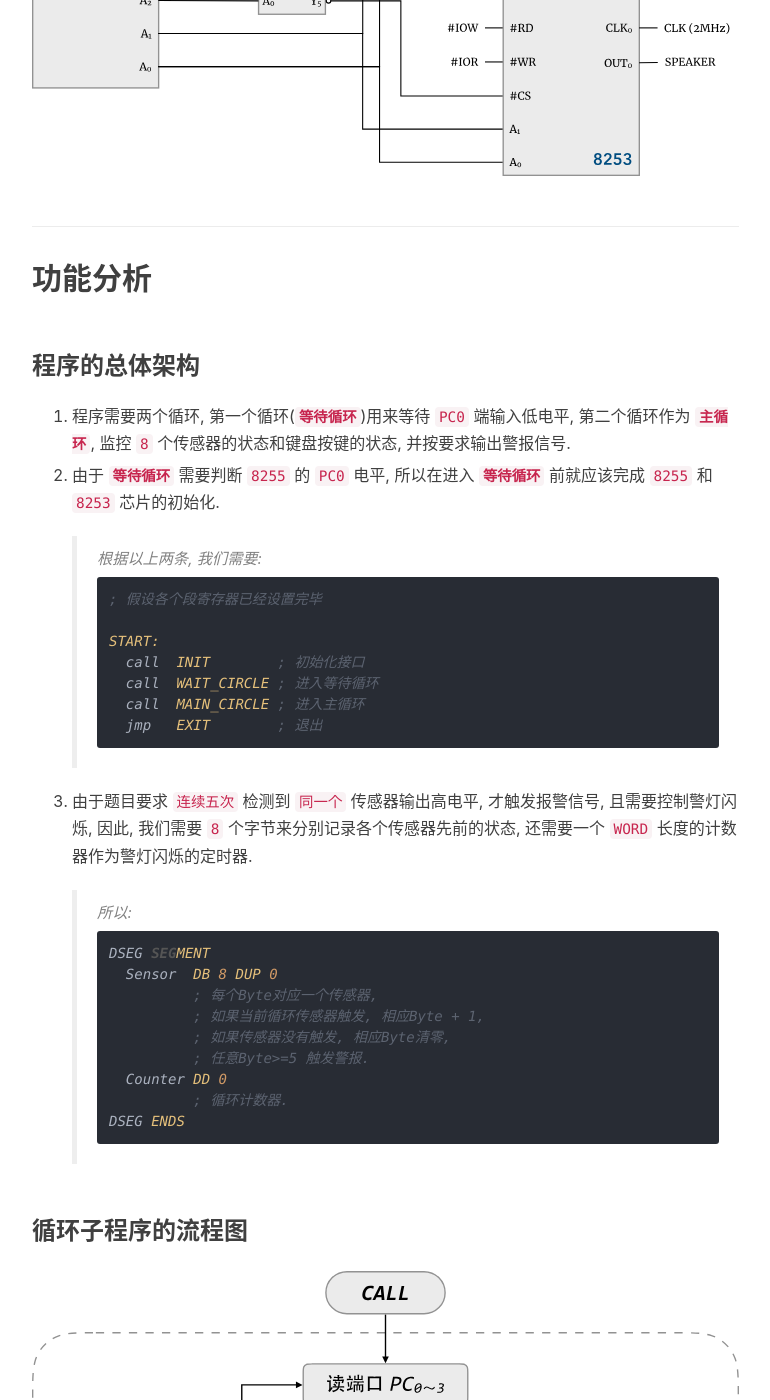
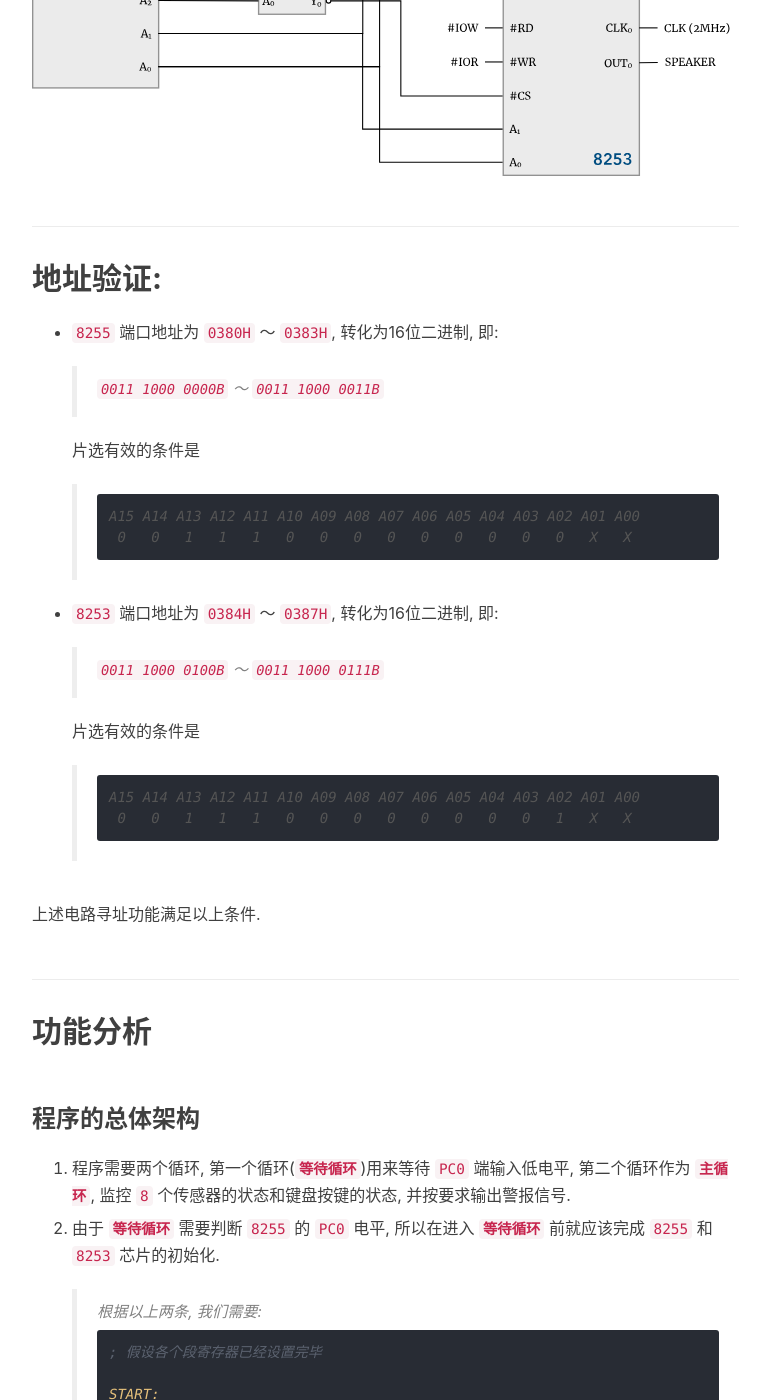
Before and after one commit to zhangyx1998/blog.yuxuanzhang.net, a Jekyll site: the page built from _posts/2019-12-21-Micro-Computer-Design.md, in a window 1280 px wide and 1400 px high, scrolled down 1265 px. Shown: the whole window, without its empty margins (233-1003 px from the left). Built offline with Jekyll 4.4.1, drawn with Linux system fonts in a browser that asks for light colours; nearby versions of some CDN libraries; comment, search, counter and statistics services are not loaded.

Commit message:
MC Design Project Error Correction

````diff
--- a/_posts/2019-12-21-Micro-Computer-Design.md
+++ b/_posts/2019-12-21-Micro-Computer-Design.md
@@ -23,6 +23,32 @@ tags:
 ## 硬件连接
 
 ![电路图](/resources/microcomputer/circuit_design.svg)
+
+## 地址验证:
+
+* `8255` 端口地址为 `0380H` ～ `0383H`, 转化为16位二进制, 即:
+
+    > `0011 1000 0000B` ～ `0011 1000 0011B`
+
+    片选有效的条件是
+
+    > ```
+    > A15 A14 A13 A12 A11 A10 A09 A08 A07 A06 A05 A04 A03 A02 A01 A00
+    >  0   0   1   1   1   0   0   0   0   0   0   0   0   0   X   X
+    > ```
+
+* `8253` 端口地址为 `0384H` ～ `0387H`, 转化为16位二进制, 即:
+
+    > `0011 1000 0100B` ～ `0011 1000 0111B`
+
+    片选有效的条件是
+
+    > ```
+    > A15 A14 A13 A12 A11 A10 A09 A08 A07 A06 A05 A04 A03 A02 A01 A00
+    >  0   0   1   1   1   0   0   0   0   0   0   0   0   1   X   X
+    > ```
+
+上述电路寻址功能满足以上条件.
 
 ## 功能分析
 
````
Also changed, not shown: resources/microcomputer/circuit_design.svg.
